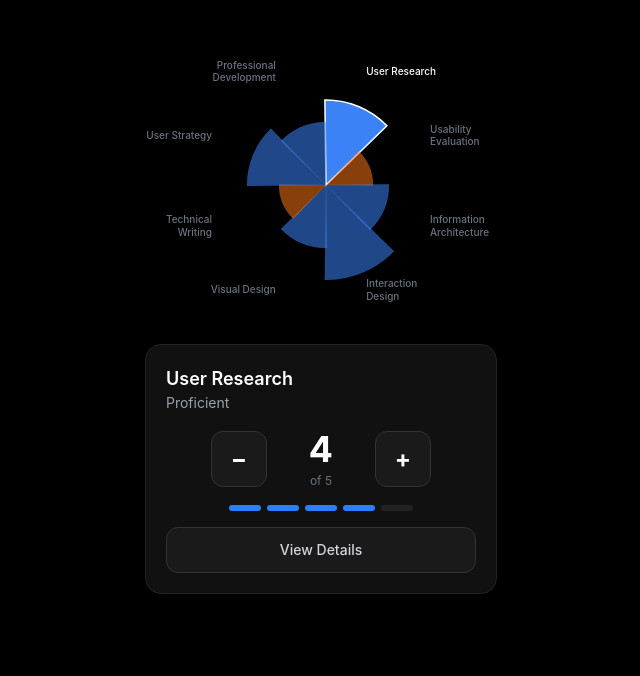
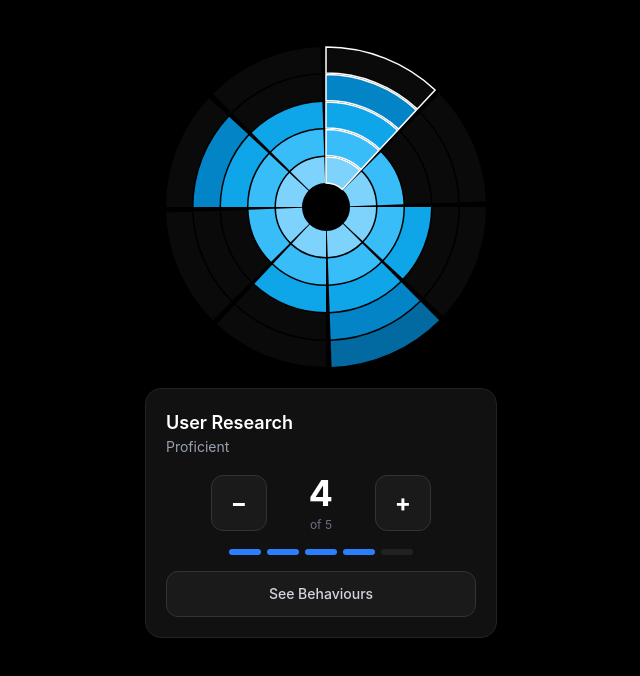
Before and after one commit to rhyspendred/competency-radar, a React (Vite) app: page / in a window 1280 px wide. Shown: the top 676 px of the page, without its empty margins (319-959 px from the left). Built offline with nearby package versions, Linux system fonts and the light colour scheme.

Commit message:
Implement touch controls

```diff
--- a/index.html
+++ b/index.html
@@ -3,8 +3,8 @@
   <head>
     <meta charset="UTF-8" />
     <link rel="icon" type="image/svg+xml" href="/vite.svg" />
-    <meta name="viewport" content="width=device-width, initial-scale=1.0" />
-    <title>react-test</title>
+    <meta name="viewport" content="width=device-width, initial-scale=1.0, maximum-scale=1.0, user-scalable=no" />
+    <title>Competency Radar</title>
   </head>
   <body>
     <div id="root"></div>
--- a/src/App.tsx
+++ b/src/App.tsx
@@ -1,7 +1,11 @@
 import Dashboard from "./components/Dashboard";
 
 function App() {
-  return <Dashboard />;
+  return (
+    <div className="h-screen w-screen overflow-hidden bg-black">
+      <Dashboard />
+    </div>
+  );
 }
 
 export default App;
--- /dev/null
+++ b/src/components/BehavioursView.tsx
@@ -0,0 +1,48 @@
+import type { CompetencyItem } from "../hooks/useCompetencyData";
+
+interface Props {
+  item: CompetencyItem;
+  onBack: () => void;
+}
+
+export default function BehavioursView({ item, onBack }: Props) {
+  return (
+    <div className="h-full bg-black text-white flex flex-col">
+      {/* Header */}
+      <div className="shrink-0 px-5 pt-6 pb-4 border-b border-[#222]">
+        <button
+          onClick={onBack}
+          className="text-sm text-gray-400 hover:text-white transition-colors cursor-pointer mb-3"
+        >
+          &larr; Back to chart
+        </button>
+        <div className="flex items-center justify-between gap-3">
+          <h1 className="text-xl font-semibold">{item.label}</h1>
+          {item.isTarget && (
+            <span className="text-xs font-semibold px-2.5 py-1 rounded-full bg-orange-500/15 text-orange-400 border border-orange-500/25 shrink-0">
+              Target
+            </span>
+          )}
+        </div>
+        <p className="text-sm text-gray-500 mt-1">
+          Level {item.score}/{item.maxScore} &middot; {item.scaleName}
+        </p>
+      </div>
+
+      {/* Scrollable behaviours list */}
+      <ul className="flex-1 overflow-y-auto overscroll-contain px-5 py-5 space-y-4">
+        {item.behaviours.map((b, i) => (
+          <li
+            key={b}
+            className="flex items-start gap-3 rounded-xl bg-[#111] border border-[#222] p-4"
+          >
+            <span className="text-xs text-gray-600 font-mono tabular-nums mt-0.5 shrink-0">
+              {String(i + 1).padStart(2, "0")}
+            </span>
+            <span className="text-sm text-gray-300 leading-relaxed">{b}</span>
+          </li>
+        ))}
+      </ul>
+    </div>
+  );
+}
--- a/src/components/CompetencyRadar.tsx
+++ b/src/components/CompetencyRadar.tsx
@@ -1,29 +1,44 @@
-import { useEffect, useState } from "react";
+import { useEffect, useState, useRef } from "react";
 import { PieChart, Pie, Cell } from "recharts";
 import type { CompetencyItem } from "../hooks/useCompetencyData";
 
-const BLUE = "#3b82f6";
-const ORANGE = "#f97316";
-const CHART = 280;
+const CHART = 340;
 const CX = CHART / 2;
 const CY = CHART / 2;
-const MAX_R = 95;
-const MIN_R = 15;
-const LABEL_R = 118;
-const GAP = 1.5;
+const INNER = 24;
+const OUTER = 160;
+const LEVELS = 5;
+const RING_GAP = 1.5;
+const BAND = (OUTER - INNER - (LEVELS - 1) * RING_GAP) / LEVELS;
+const PAD_ANGLE = 2;
+
+const BLUE_SHADES = ["#7dd3fc", "#38bdf8", "#0ea5e9", "#0284c7", "#0369a1"];
+const ORANGE_SHADES = ["#fdba74", "#fb923c", "#f97316", "#ea580c", "#c2410c"];
 
 interface Props {
   data: CompetencyItem[];
   selectedId: string;
   onSelect: (id: string) => void;
+  onScoreChange: (id: string, score: number) => void;
 }
 
 function easeOut(t: number) {
   return 1 - (1 - t) ** 3;
 }
 
-export default function CompetencyRadar({ data, selectedId, onSelect }: Props) {
+export default function CompetencyRadar({
+  data,
+  selectedId,
+  onSelect,
+  onScoreChange,
+}: Props) {
   const [anim, setAnim] = useState(0);
+  const containerRef = useRef<HTMLDivElement>(null);
+  const dragRef = useRef<{
+    segIndex: number;
+    startDist: number;
+    dragging: boolean;
+  } | null>(null);
 
   useEffect(() => {
     const t0 = performance.now();
@@ -37,77 +52,114 @@ export default function CompetencyRadar({ data, selectedId, onSelect }: Props) {
     return () => cancelAnimationFrame(raf);
   }, []);
 
-  const n = data.length;
-  const slice = 360 / n;
+  const hitTest = (clientX: number, clientY: number) => {
+    const el = containerRef.current;
+    if (!el) return null;
+    const rect = el.getBoundingClientRect();
+    const x = clientX - rect.left - CX;
+    const y = clientY - rect.top - CY;
+    const dist = Math.sqrt(x * x + y * y);
+    const angleDeg = Math.atan2(-y, x) * (180 / Math.PI);
+    const cw = ((90 - angleDeg) % 360 + 360) % 360;
+    const segIndex = Math.floor(cw / (360 / data.length)) % data.length;
+    const zone = (OUTER - INNER) / LEVELS;
+    const level = Math.max(0, Math.min(LEVELS, Math.round((dist - INNER) / zone)));
+    return { segIndex, level, dist };
+  };
+
+  const handlePointerDown = (e: React.PointerEvent) => {
+    const hit = hitTest(e.clientX, e.clientY);
+    if (!hit || hit.dist > OUTER + 20) return;
+    dragRef.current = {
+      segIndex: hit.segIndex,
+      startDist: hit.dist,
+      dragging: false,
+    };
+    containerRef.current?.setPointerCapture(e.pointerId);
+  };
+
+  const handlePointerMove = (e: React.PointerEvent) => {
+    const drag = dragRef.current;
+    if (!drag) return;
+    const hit = hitTest(e.clientX, e.clientY);
+    if (!hit) return;
+    if (!drag.dragging && Math.abs(hit.dist - drag.startDist) > 8) {
+      drag.dragging = true;
+    }
+    if (drag.dragging) {
+      onSelect(data[drag.segIndex].id);
+      onScoreChange(data[drag.segIndex].id, hit.level);
+    }
+  };
+
+  const handlePointerUp = () => {
+    const drag = dragRef.current;
+    if (drag && !drag.dragging) {
+      const id = data[drag.segIndex].id;
+      onSelect(id);
+      if (drag.startDist >= INNER * 0.5) {
+        const zone = (OUTER - INNER) / LEVELS;
+        const level = Math.max(0, Math.min(LEVELS, Math.round((drag.startDist - INNER) / zone)));
+        onScoreChange(id, level);
+      }
+    }
+    dragRef.current = null;
+  };
+
+  const pieData = data.map(() => ({ v: 1 }));
 
   return (
     <div
-      className="relative mx-auto"
-      style={{ width: CHART, height: CHART, overflow: "visible" }}
+      ref={containerRef}
+      className="mx-auto touch-none"
+      style={{ width: CHART, height: CHART }}
+      onPointerDown={handlePointerDown}
+      onPointerMove={handlePointerMove}
+      onPointerUp={handlePointerUp}
+      onPointerCancel={handlePointerUp}
     >
       <PieChart width={CHART} height={CHART}>
-        {data.map((item, i) => {
-          const sa = 90 - i * slice + GAP / 2;
-          const ea = 90 - (i + 1) * slice - GAP / 2;
-          const frac = item.score / item.maxScore;
-          const r = (MIN_R + frac * (MAX_R - MIN_R)) * anim;
-          const sel = item.id === selectedId;
+        {Array.from({ length: LEVELS }, (_, li) => {
+          const level = li + 1;
+          const ir = (INNER + li * (BAND + RING_GAP)) * anim;
+          const or = (INNER + li * (BAND + RING_GAP) + BAND) * anim;
 
           return (
             <Pie
-              key={item.id}
-              data={[{ v: 1 }]}
+              key={level}
+              data={pieData}
               cx={CX}
               cy={CY}
-              innerRadius={0}
-              outerRadius={sel ? r + 6 : r}
-              startAngle={sa}
-              endAngle={ea}
+              innerRadius={ir}
+              outerRadius={or}
+              startAngle={90}
+              endAngle={-270}
               dataKey="v"
+              paddingAngle={PAD_ANGLE}
               isAnimationActive={false}
-              onClick={() => onSelect(item.id)}
-              stroke={sel ? "#fff" : "rgba(255,255,255,0.08)"}
-              strokeWidth={sel ? 1.5 : 0.5}
             >
-              <Cell
-                fill={item.isTarget ? ORANGE : BLUE}
-                fillOpacity={sel ? 1 : 0.55}
-              />
+              {data.map((item) => {
+                const filled = item.score >= level;
+                const sel = item.id === selectedId;
+                return (
+                  <Cell
+                    key={item.id}
+                    fill={
+                      filled
+                        ? item.isTarget
+                          ? ORANGE_SHADES[li]
+                          : BLUE_SHADES[li]
+                        : "rgba(255,255,255,0.04)"
+                    }
+                    stroke={sel ? "#fff" : "none"}
+                    strokeWidth={sel ? 1.5 : 0}
+                  />
+                );
+              })}
             </Pie>
           );
         })}
       </PieChart>
-
-      {data.map((item, i) => {
-        const midDeg = 90 - (i + 0.5) * slice;
-        const midRad = (midDeg * Math.PI) / 180;
-        const x = CX + LABEL_R * Math.cos(midRad);
-        const y = CY - LABEL_R * Math.sin(midRad);
-        const cos = Math.cos(midRad);
-        const sel = item.id === selectedId;
-        const align: "left" | "right" | "center" =
-          cos > 0.3 ? "left" : cos < -0.3 ? "right" : "center";
-        const tx = cos > 0.3 ? "0%" : cos < -0.3 ? "-100%" : "-50%";
-
-        return (
-          <button
-            key={item.id}
-            onClick={() => onSelect(item.id)}
-            className={`absolute text-[10px] leading-tight font-medium transition-colors duration-150 cursor-pointer ${
-              sel ? "text-white" : "text-gray-500 hover:text-gray-400"
-            }`}
-            style={{
-              left: x,
-              top: y,
-              transform: `translate(${tx}, -50%)`,
-              textAlign: align,
-              maxWidth: 75,
-            }}
-          >
-            {item.label}
-          </button>
-        );
-      })}
     </div>
   );
 }
--- a/src/components/Dashboard.tsx
+++ b/src/components/Dashboard.tsx
@@ -1,23 +1,29 @@
 import { useState } from "react";
-import { AnimatePresence, motion } from "framer-motion";
 import { useCompetencyData } from "../hooks/useCompetencyData";
 import CompetencyRadar from "./CompetencyRadar";
+import BehavioursView from "./BehavioursView";
 
 export default function Dashboard() {
   const { data, setScore } = useCompetencyData();
   const [selectedId, setSelectedId] = useState(data[0]?.id ?? "");
-  const [showSheet, setShowSheet] = useState(false);
+  const [detailId, setDetailId] = useState<string | null>(null);
 
   const selected = data.find((d) => d.id === selectedId) ?? data[0];
+  const detailItem = detailId ? data.find((d) => d.id === detailId) : null;
+
+  if (detailItem) {
+    return <BehavioursView item={detailItem} onBack={() => setDetailId(null)} />;
+  }
 
   return (
-    <div className="min-h-screen bg-black text-white flex flex-col items-center">
+    <div className="h-full bg-black text-white flex flex-col items-center overflow-hidden">
       {/* Radar chart */}
-      <div className="pt-10 pb-6 px-10">
+      <div className="pt-8 pb-4">
         <CompetencyRadar
           data={data}
           selectedId={selectedId}
           onSelect={setSelectedId}
+          onScoreChange={setScore}
         />
       </div>
 
@@ -80,63 +86,16 @@ export default function Dashboard() {
               ))}
             </div>
 
-            {/* View details trigger */}
+            {/* See behaviours */}
             <button
-              onClick={() => setShowSheet(true)}
+              onClick={() => setDetailId(selected.id)}
               className="w-full py-3 rounded-xl bg-[#1a1a1a] border border-[#333] text-sm font-medium text-gray-300 hover:text-white hover:border-[#444] transition-colors cursor-pointer"
             >
-              View Details
+              See Behaviours
             </button>
           </div>
         </div>
       )}
-
-      {/* Behaviours bottom sheet */}
-      <AnimatePresence>
-        {showSheet && selected && (
-          <>
-            <motion.div
-              key="backdrop"
-              initial={{ opacity: 0 }}
-              animate={{ opacity: 1 }}
-              exit={{ opacity: 0 }}
-              transition={{ duration: 0.2 }}
-              className="fixed inset-0 bg-black/60 z-40"
-              onClick={() => setShowSheet(false)}
-            />
-            <motion.div
-              key="sheet"
-              initial={{ y: "100%" }}
-              animate={{ y: 0 }}
-              exit={{ y: "100%" }}
-              transition={{ type: "spring", damping: 30, stiffness: 300 }}
-              className="fixed inset-x-0 bottom-0 z-50 bg-[#111] border-t border-[#222] rounded-t-2xl max-h-[70vh] overflow-y-auto"
-            >
-              <div className="sticky top-0 bg-[#111] pt-3 pb-4 px-6 z-10">
-                <div className="w-10 h-1 bg-gray-700 rounded-full mx-auto mb-4" />
-                <div className="flex items-center justify-between">
-                  <h3 className="text-lg font-semibold">{selected.label}</h3>
-                  <button
-                    onClick={() => setShowSheet(false)}
-                    className="text-sm text-gray-400 hover:text-white transition-colors cursor-pointer"
-                  >
-                    Close
-                  </button>
-                </div>
-                <p className="text-sm text-gray-500 mt-1">Behaviours</p>
-              </div>
-              <ul className="px-6 pb-10 space-y-4">
-                {selected.behaviours.map((b) => (
-                  <li key={b} className="flex items-start gap-3">
-                    <div className="mt-0.5 size-5 rounded border-2 border-gray-600 shrink-0" />
-                    <span className="text-sm text-gray-300">{b}</span>
-                  </li>
-                ))}
-              </ul>
-            </motion.div>
-          </>
-        )}
-      </AnimatePresence>
     </div>
   );
 }
--- a/src/data/user-data.json
+++ b/src/data/user-data.json
@@ -12,5 +12,5 @@
       "strategy": 4,
       "professional": 3
     },
-    "targets": ["usability-eval", "writing"]
+    "targets": []
   }
--- a/src/hooks/useCompetencyData.ts
+++ b/src/hooks/useCompetencyData.ts
@@ -20,7 +20,7 @@ export function useCompetencyData() {
     () => ({ ...(userData.scores as Record<string, number>) }),
   );
 
-  const targets = useMemo(() => new Set(userData.targets), []);
+  const targets = useMemo(() => new Set<string>(userData.targets), []);
 
   const data: CompetencyItem[] = useMemo(
     () =>
--- a/src/index.css
+++ b/src/index.css
@@ -1,4 +1,18 @@
 @import "tailwindcss";
+
+html,
+body {
+  height: 100%;
+  overflow: hidden;
+  width: 100%;
+  overscroll-behavior: none;
+  background: #000;
+}
+
+#root {
+  height: 100%;
+  overflow: hidden;
+}
 
 .recharts-sector {
   cursor: pointer;
```
